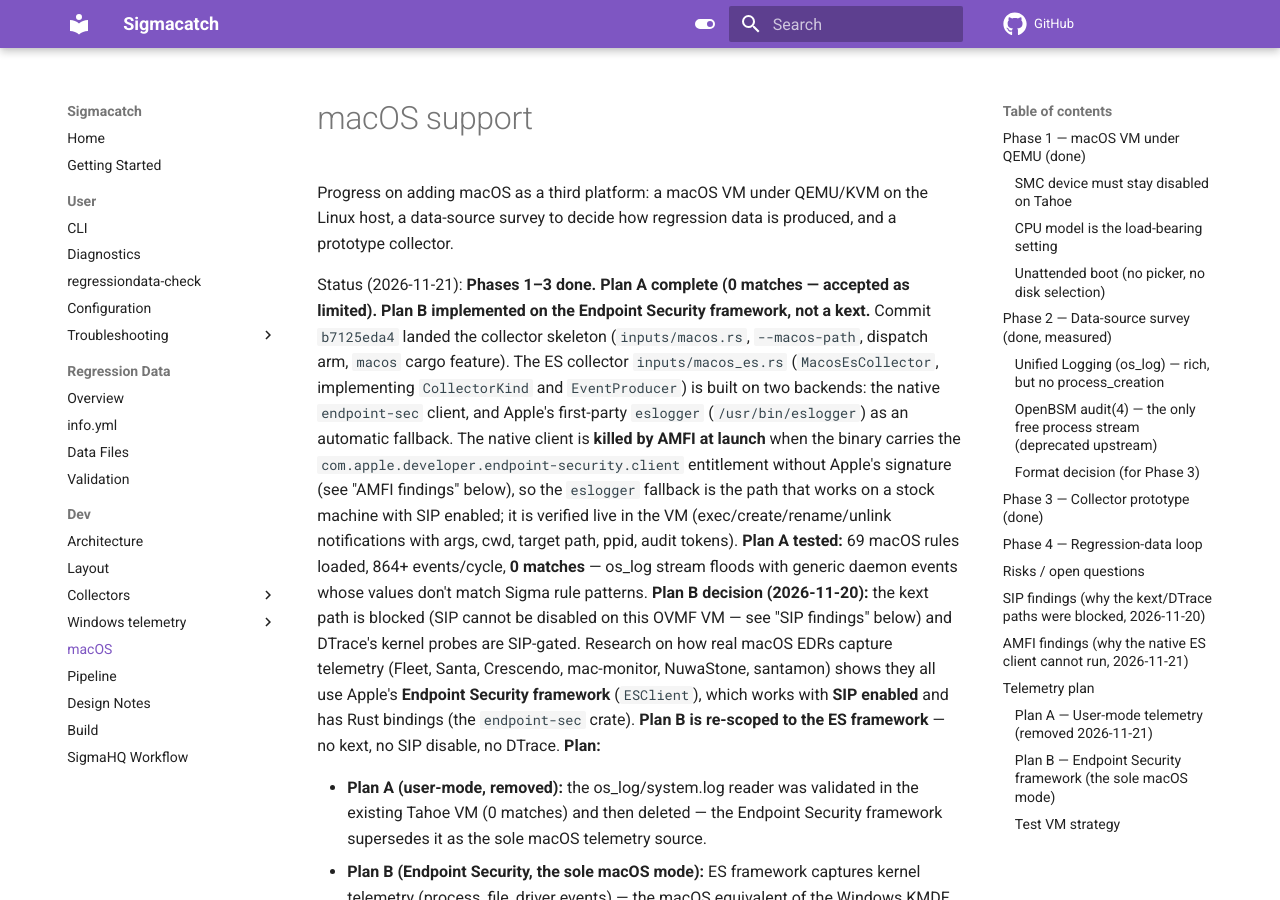
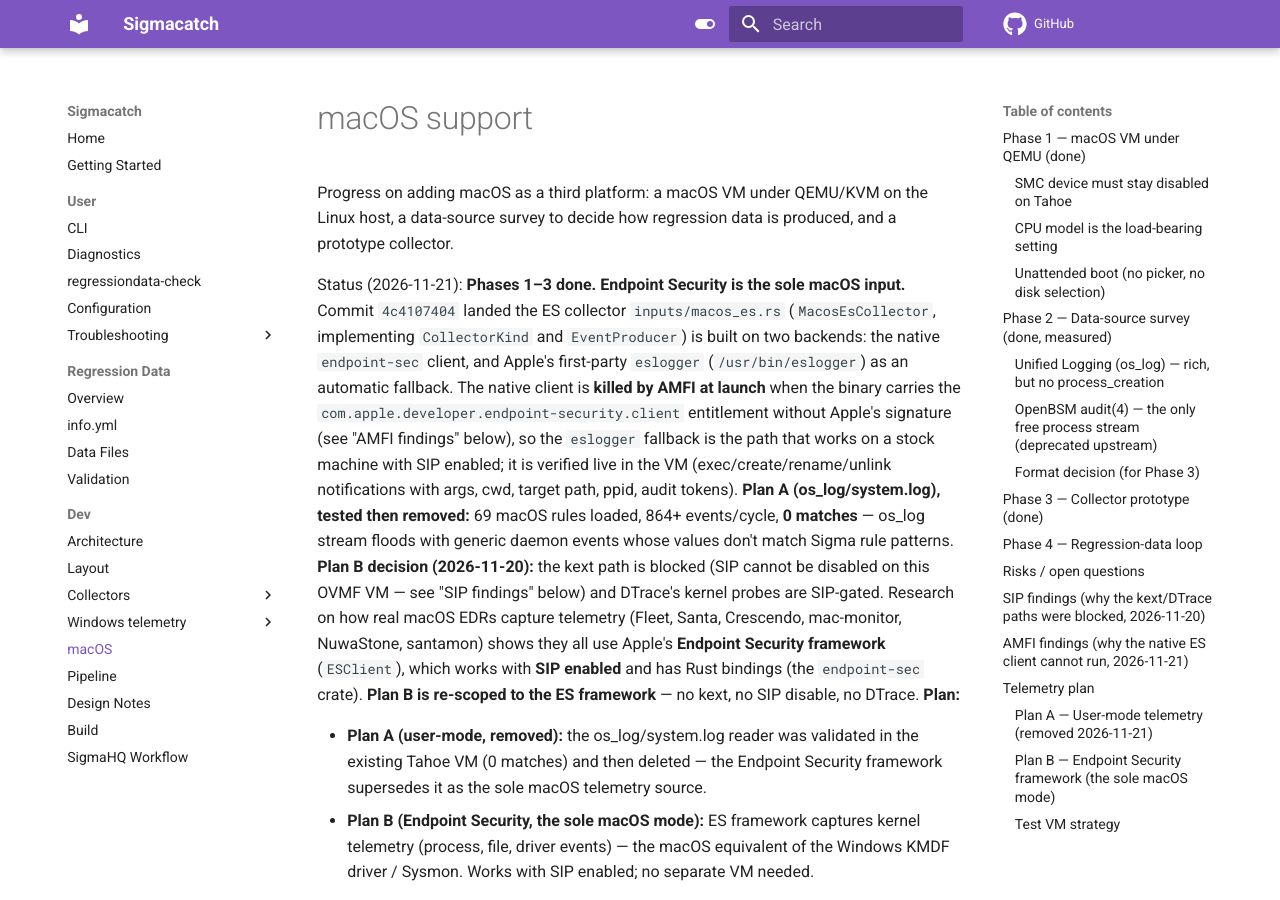
Before and after one commit to frack113/sigmacatch, an MkDocs documentation site: the page built from docs/dev/macos/index.md, in a window 1280 px wide and 900 px high. Built offline with MkDocs 1.6.1 and Material for MkDocs 9.7.7, drawn with Linux system fonts in a browser that asks for light colours; comment, search, counter and statistics services are not loaded.

Commit message:
📚 docs: refresh macOS status after Plan A removal

```diff
--- a/docs/dev/macos/index.md
+++ b/docs/dev/macos/index.md
@@ -4,11 +4,9 @@ Progress on adding macOS as a third platform: a macOS VM under QEMU/KVM on
 the Linux host, a data-source survey to decide how regression data is
 produced, and a prototype collector.
 
-Status (2026-11-21): **Phases 1–3 done. Plan A complete (0 matches —
-accepted as limited). Plan B implemented on the Endpoint Security
-framework, not a kext.** Commit `b7125eda4` landed the collector skeleton
-(`inputs/macos.rs`, `--macos-path`, dispatch arm, `macos` cargo feature).
-The ES collector `inputs/macos_es.rs` (`MacosEsCollector`, implementing
+Status (2026-11-21): **Phases 1–3 done. Endpoint Security is the sole macOS
+input.** Commit `4c4107404` landed the ES collector `inputs/macos_es.rs`
+(`MacosEsCollector`, implementing
 `CollectorKind` and `EventProducer`) is built on two backends: the native
 `endpoint-sec` client, and Apple's first-party `eslogger`
 (`/usr/bin/eslogger`) as an
@@ -18,7 +16,8 @@ entitlement without Apple's signature (see "AMFI findings" below), so the
 `eslogger` fallback is the path that works on a stock machine with SIP
 enabled; it is verified live in the VM (exec/create/rename/unlink
 notifications with args, cwd, target path, ppid, audit tokens).
-**Plan A tested:** 69 macOS rules loaded, 864+ events/cycle, **0 matches** —
+**Plan A (os_log/system.log), tested then removed:** 69 macOS rules loaded,
+864+ events/cycle, **0 matches** —
 os_log stream floods with generic daemon events whose values don't match
 Sigma rule patterns. **Plan B decision (2026-11-20):** the kext path is
 blocked (SIP cannot be disabled on this OVMF VM — see "SIP findings" below)
```
